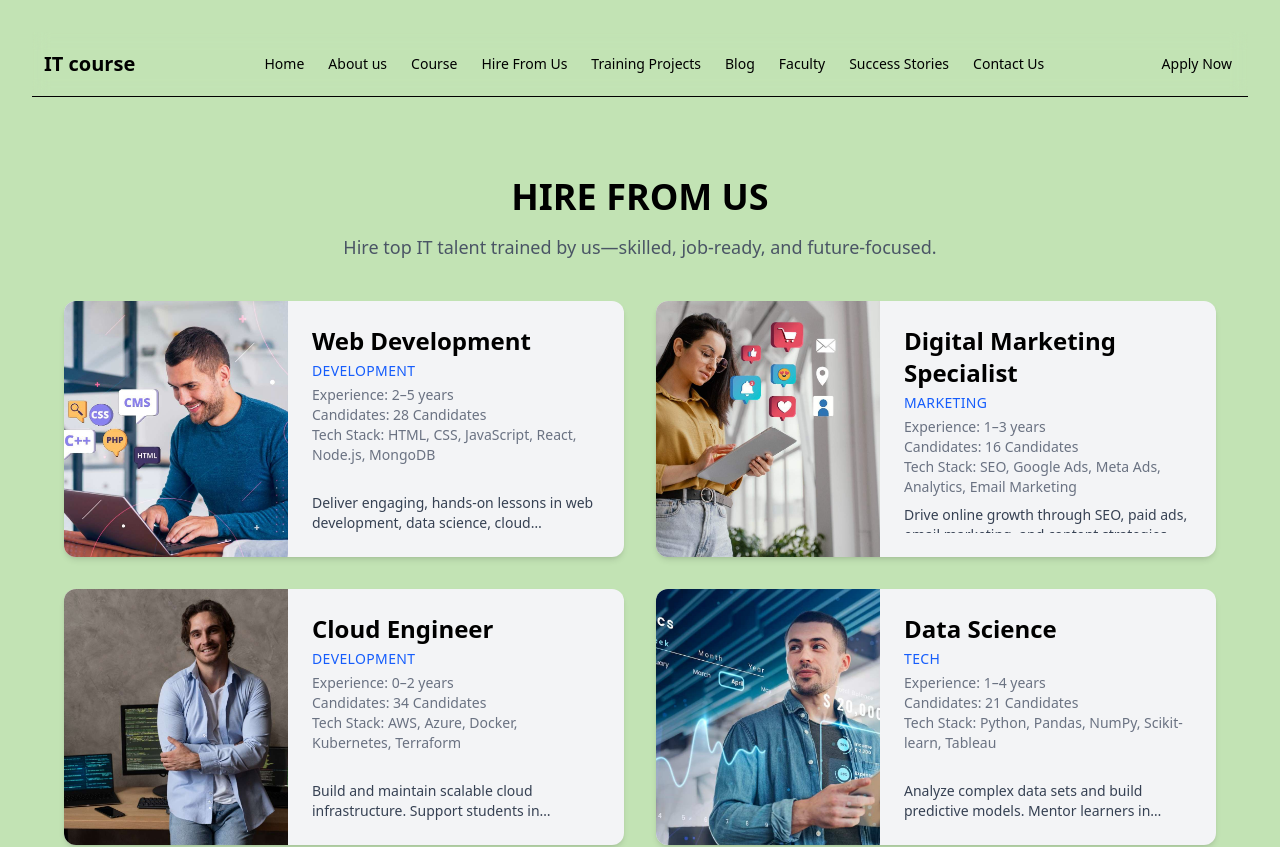
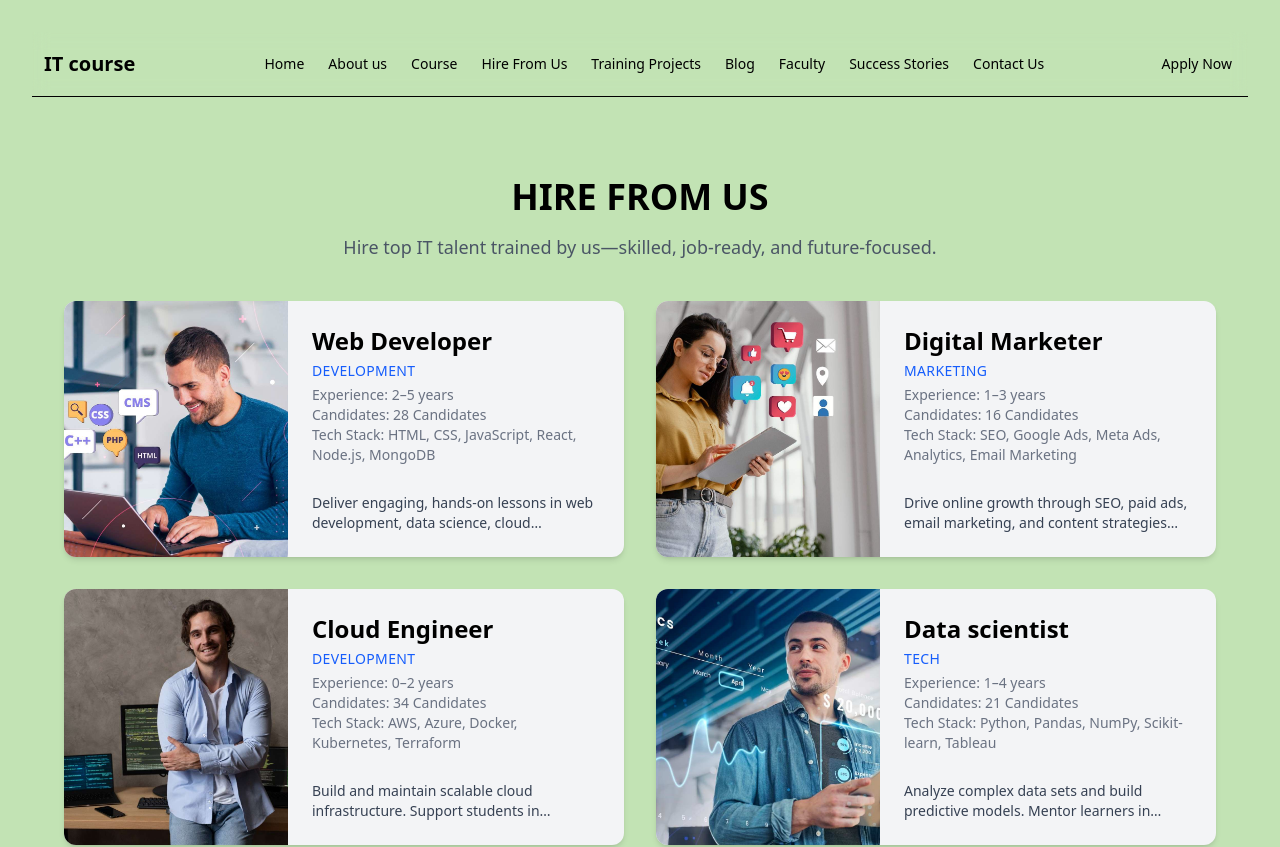
Before and after one commit to SunitaMore/Quran-app, a React (Vite) app: page /hirefromus in a window 1280 px wide. Shown: the top 847 px of the page. Built offline with nearby package versions, Linux system fonts and the light colour scheme.

Commit message:
change the hire from us text

```diff
--- a/src/pages/HireforUs.jsx
+++ b/src/pages/HireforUs.jsx
@@ -9,7 +9,7 @@ import { NavLink } from 'react-router-dom';
 
 const jobRoles = [
   {
-    title: "Web Development",
+    title: "Web Developer",
     category: "Development",
     experience: "2–5 years",
     candidates: "28 Candidates",
@@ -19,7 +19,7 @@ const jobRoles = [
     image: ItCourse,
   },
   {
-    title: "Digital Marketing Specialist",
+    title: "Digital Marketer",
     category: "Marketing",
     experience: "1–3 years",
     candidates: "16 Candidates",
@@ -39,7 +39,7 @@ const jobRoles = [
     image: CloudEngineer,
   },
   {
-    title: "Data Science",
+    title: "Data scientist",
     category: "Tech",
     experience: "1–4 years",
     candidates: "21 Candidates",
```
